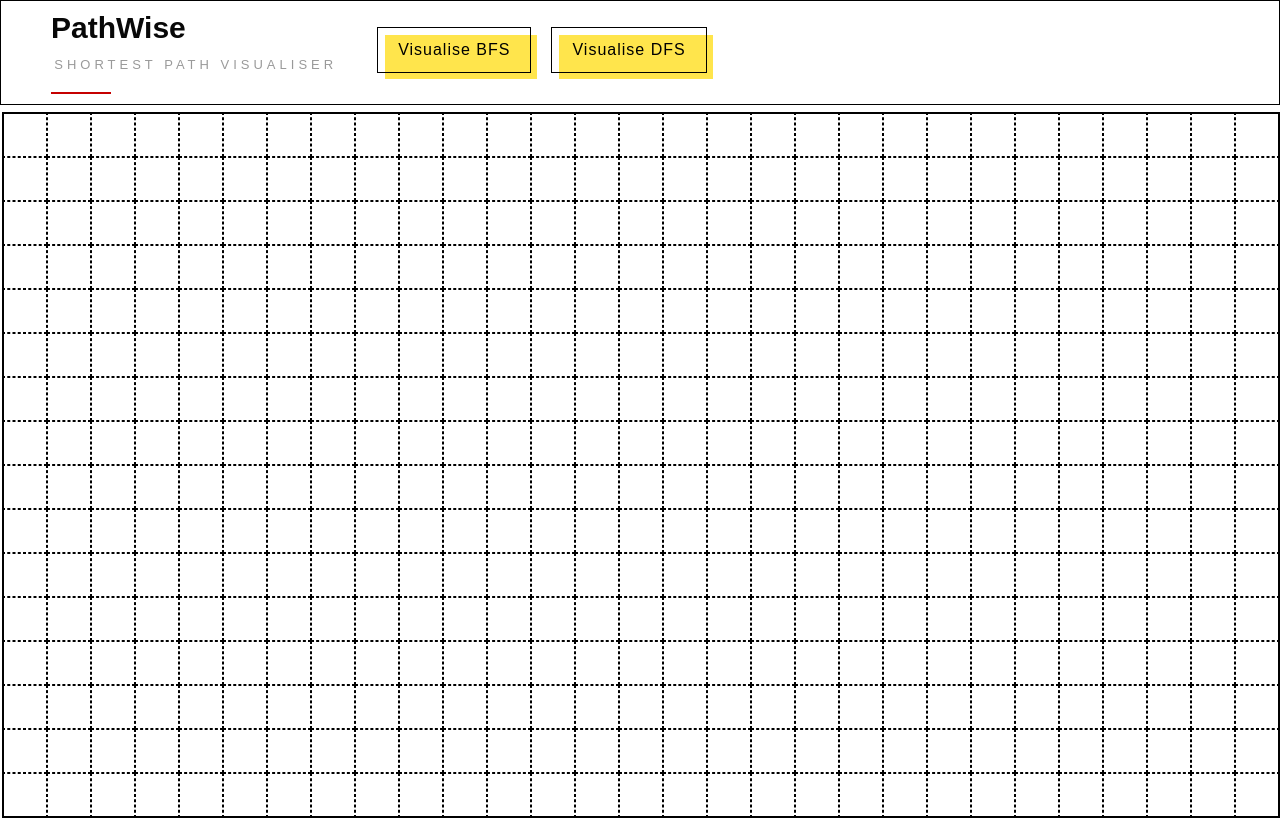
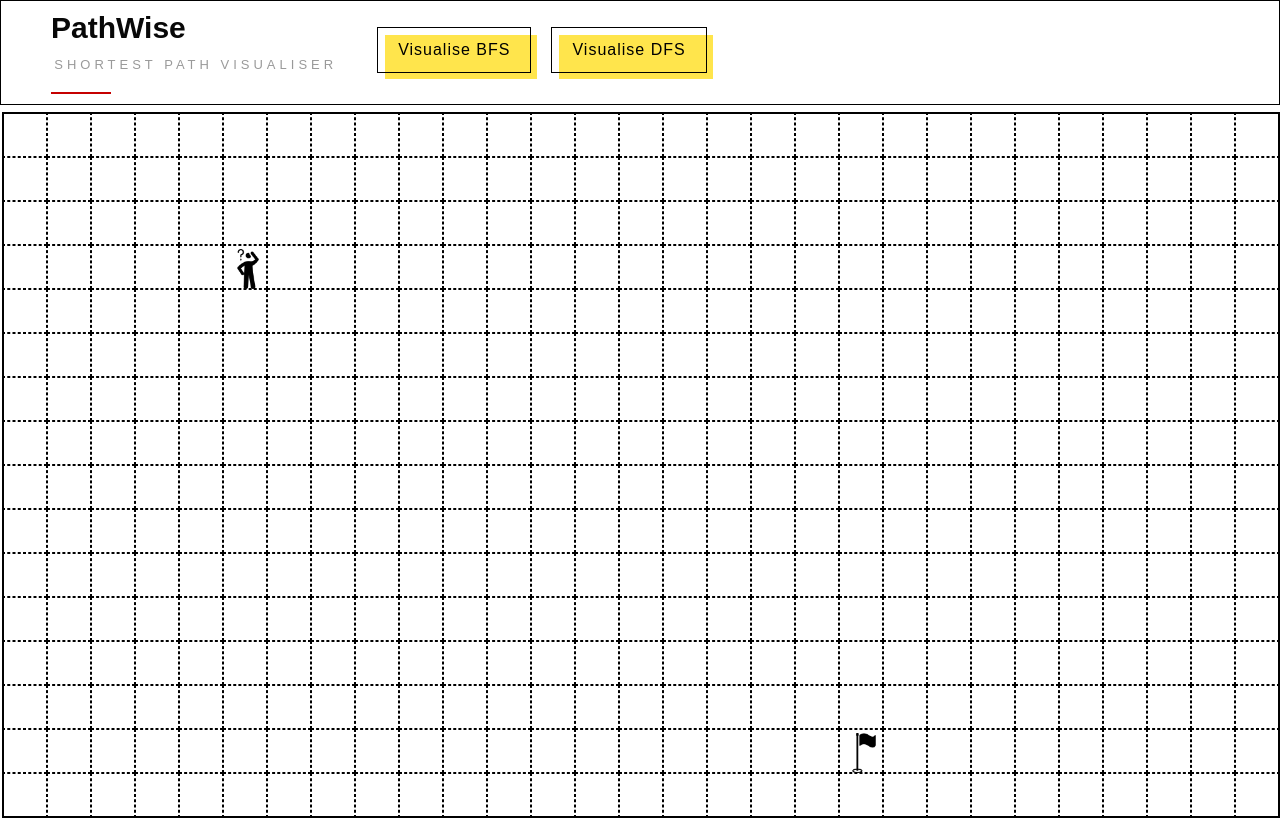
Before and after one commit to uchihaMadara-7/PathWise, a React (Create React App) app: page / in a window 1280 px wide. Built offline with nearby package versions, Linux system fonts and the light colour scheme.

Commit message:
Added source and destination node in the grid canvas

```diff
--- a/src/App.jsx
+++ b/src/App.jsx
@@ -26,6 +26,13 @@ const App = () => {
     return (
         <div>
             <Navbar />
+            {/*
+                Hard-coded source to be at location: row = 4 and col = 6
+                Hard-coded destination to be at location: row = 15, col = 20
+                Screen size should be greater than these location as of now
+            */}
+            <div className='source'></div>
+            <div className='destination'></div>
             <table className='table-style'>
                 <tbody>{grid}</tbody>
             </table>
--- a/src/Styles/App.css
+++ b/src/Styles/App.css
@@ -48,3 +48,29 @@
 .table-style {
     margin: 5px auto;
 }
+
+.source {
+    width: 40px;
+    height: 40px;
+    position: absolute;
+    /* row_index * 44 + 111 + 6 */
+    top: 249px;
+    /* col_index * 44 + 8 */
+    left: 228px;
+    background-image: url('../../public/Icons/source.png');
+    background-repeat: no-repeat;
+    background-size: 100% 100%;
+    cursor: pointer;
+}
+
+.destination {
+    width: 40px;
+    height: 40px;
+    position: absolute;
+    top: 733px;
+    left: 844px;
+    background-image: url('../../public/Icons/destination.png');
+    background-repeat: no-repeat;
+    background-size: 100% 100%;
+    cursor: pointer;
+}
```
